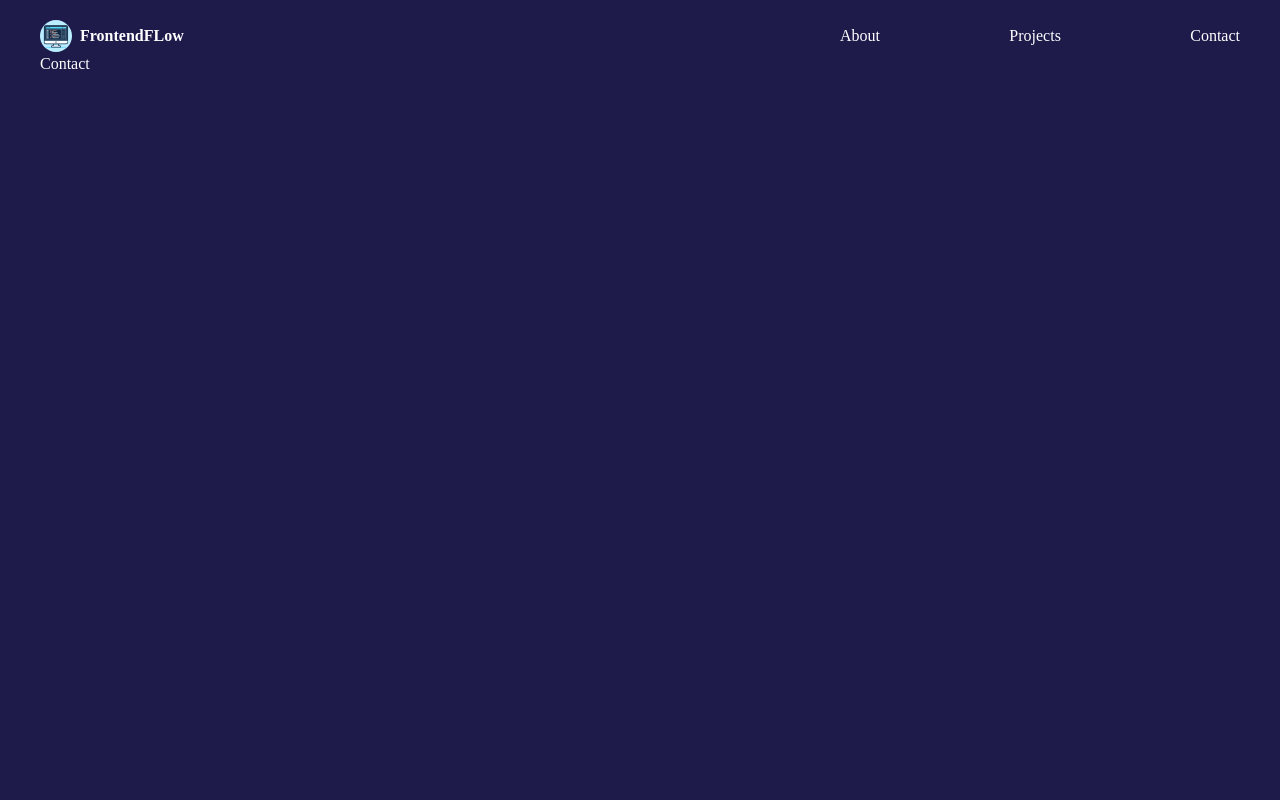
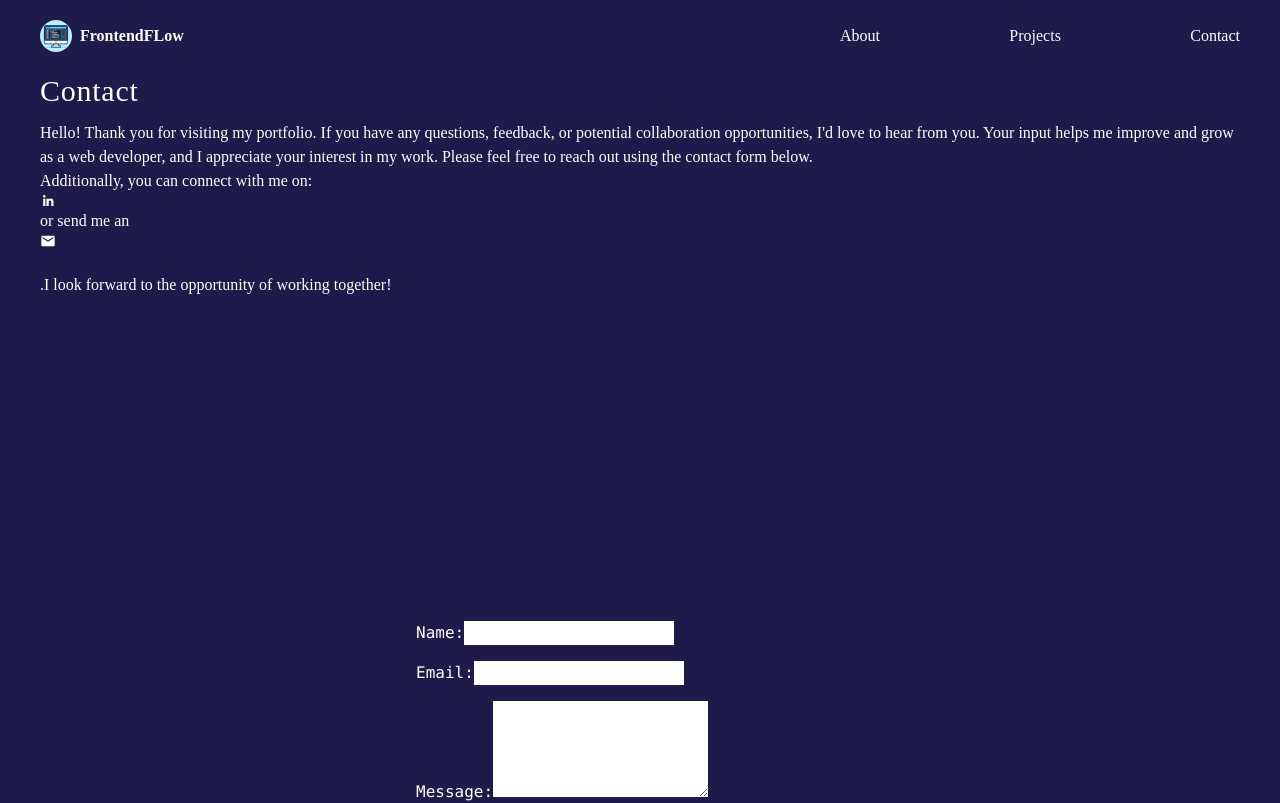
Before and after one commit to Rgit915/frontend-flow, a React (Vite) app: page /contact in a window 1280 px wide. Shown: the top 803 px of the page. Built offline with nearby package versions, Linux system fonts and the light colour scheme.

Commit message:
Implement contact page

```diff
--- a/src/pages/Contact.jsx
+++ b/src/pages/Contact.jsx
@@ -1,9 +1,59 @@
-import React from 'react'
+import React from "react";
+import { LiaLinkedin, LiaLinkedinIn } from "react-icons/lia";
+import { MdEmail } from "react-icons/md";
 
 const Contact = () => {
   return (
-    <div>Contact</div>
-  )
-}
+    <section className="flex flex-col justify-center items-center min-h-screen w-full">
+      <article className="h-[70vh]">
+        <h1 className="text-white text-3xl leading-7 tracking-wide py-4">
+          Contact
+        </h1>
+        <p className="">
+          Hello! Thank you for visiting my portfolio. If you have any questions,
+          feedback, or potential collaboration opportunities, I'd love to hear
+          from you. Your input helps me improve and grow as a web developer, and
+          I appreciate your interest in my work. Please feel free to reach out
+          using the contact form below.
+          <br />
+          Additionally, you can connect with me on:
+          <br />
+          <a
+            href="https://www.linkedin.com/in/rora-alem"
+            className="bold cursor-pointer"
+          >
+            <LiaLinkedinIn />
+          </a>{" "}
+          or send me an
+          <a href="mailto:rora.goitom@gmail.com">
+            <MdEmail />
+          </a>
+          <br/>
+          .I look forward to the opportunity of working together!
+        </p>
+      </article>
 
-export default Contact
+      <div className="font-mono w-full max-w-md mx-auto">
+        <form className="space-y-4">
+          <div>
+            <label htmlFor="name">Name:</label>
+            <input type="text" id="name" name="name" />
+          </div>
+          <div>
+            <label htmlFor="email">Email:</label>
+            <input type="email" id="email" name="email" />
+          </div>
+          <div>
+            <label htmlFor="message">Message:</label>
+            <textarea id="message" name="message" rows={4} />
+          </div>
+          <div>
+            <button type="submit">Submit</button>
+          </div>
+        </form>
+      </div>
+    </section>
+  );
+};
+
+export default Contact;
```
